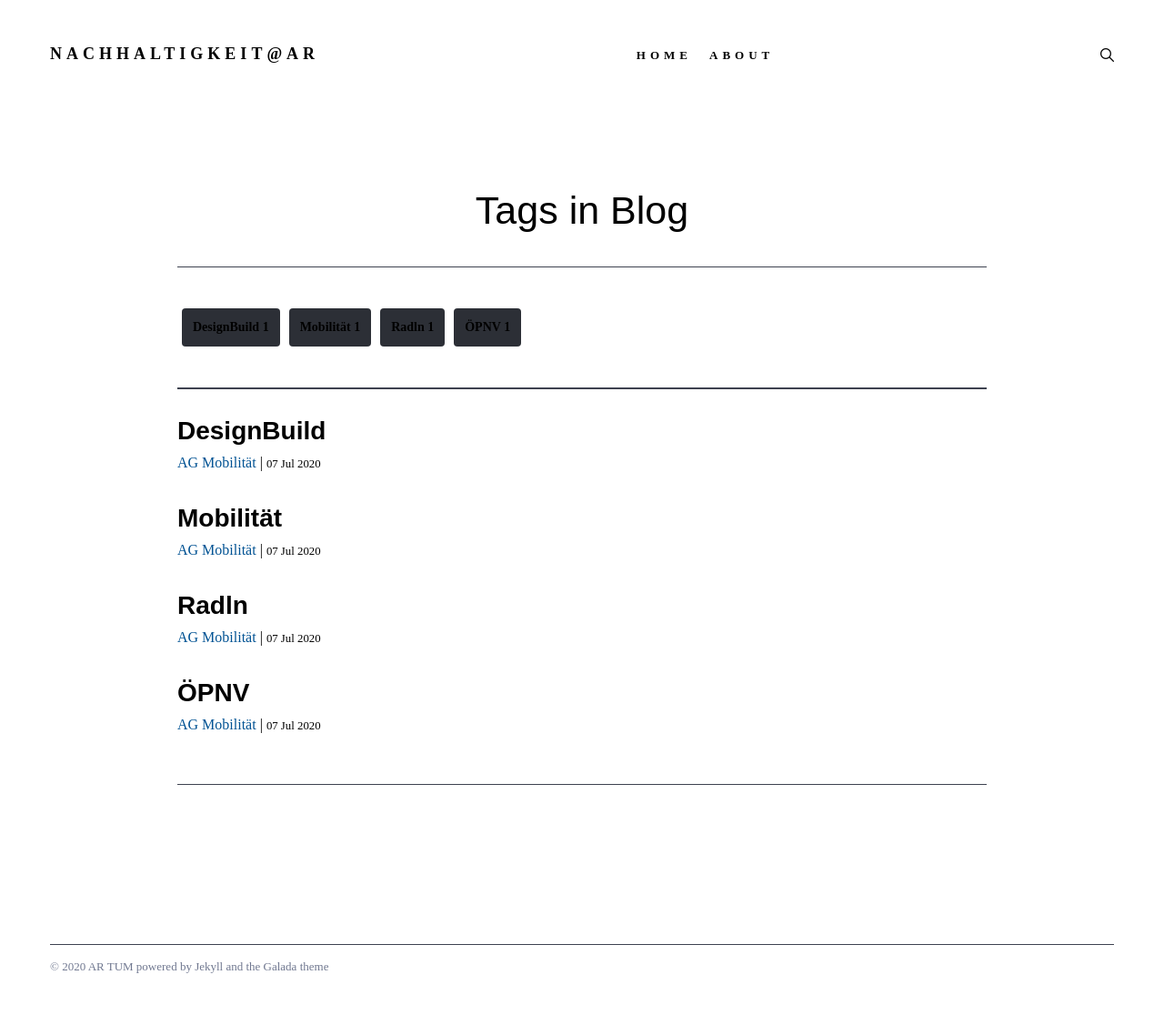
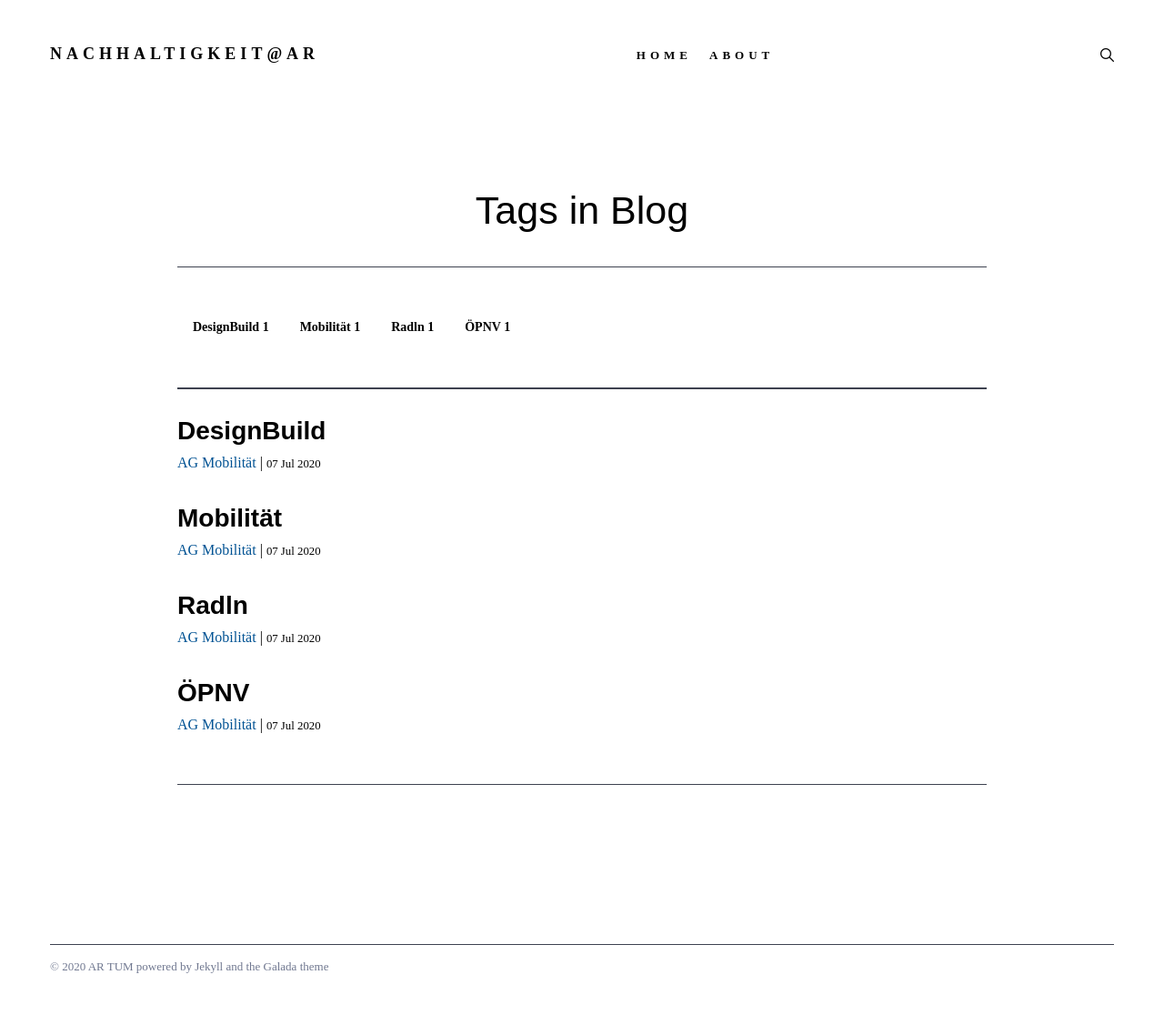
Before and after one commit to hingstarne/artumnachhaltigkeit, a Jekyll site: the page built from tags.html, in a window 1280 px wide. Shown: the whole page at 91% size. Built offline with Jekyll 4.4.1, drawn with Linux system fonts in a browser that asks for light colours; nearby versions of some CDN libraries; some web fonts are replaced.

Commit message:
change tags link

```diff
--- a/_sass/4-layouts/_tags.scss
+++ b/_sass/4-layouts/_tags.scss
@@ -15,7 +15,7 @@
     border-radius: 4px;
     color: $text;
     font-weight: 700;
-    background: $blue-black;
+    background: $white;
     &:hover {
       color: $white;
       background: $primary-color;
```
